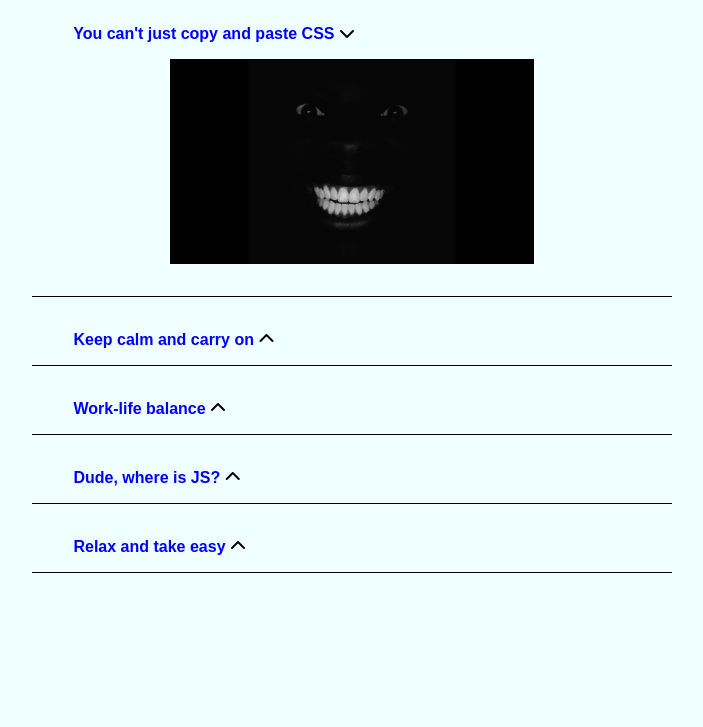
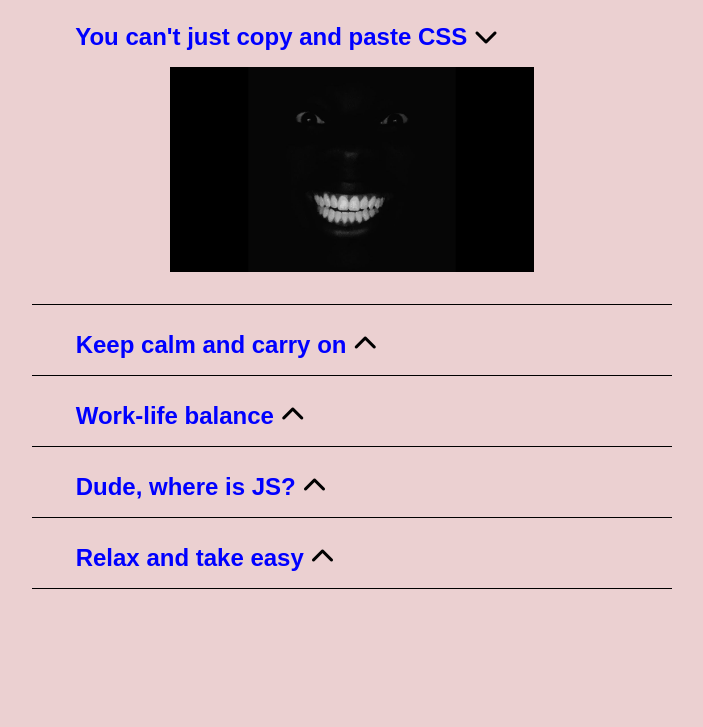
Before and after one commit to MaksimBankou/cssBayan, a plain HTML site: page index.html in a window 1280 px wide. Shown: the part 73-800 px from the top of the page, without its empty margins (288-991 px from the left). Drawn offline with Linux system fonts and the light colour scheme.

Commit message:
feat: add breakpoints (Mon, Mar 13, 2023  1:17:03 AM)

```diff
--- a/style.css
+++ b/style.css
@@ -4,6 +4,35 @@ body {
     font-family: sans-serif;
     font-weight: bold;
     background-color: azure;
+}
+
+@media (max-width: 1920px) {
+    body {
+        background-color: rgba(165, 42, 48, 0.221);
+    }
+    .item-container {
+        font-size: 1.5rem;
+    }
+}
+
+@media (max-width: 820px) {
+    body {
+        background-color: rgba(130, 42, 165, 0.221);
+    }
+    .item-container {
+        font-size: 1rem;
+    }
+}
+
+@media (max-width: 320px) {
+    body {
+        background-color: rgba(255, 235, 205, 0.71);
+    }
+
+    .item-container {
+        font-size: 0.5rem;
+    }
+
 }
 
 main {
```
